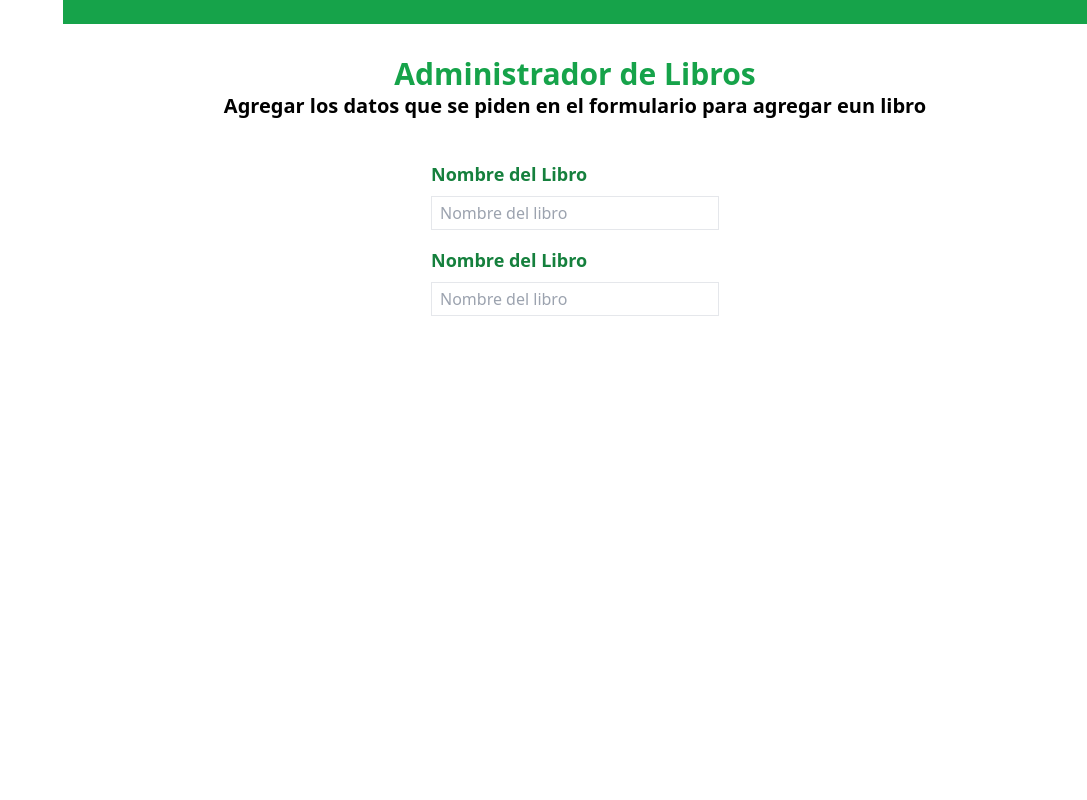
After one commit to AlejandroEs04/SisBiblioteca, a PHP site: template views/paginas/addbook.php in a window 1280 px wide. The commit adds this page. Shown: the whole page, without its empty margins (193-1280 px from the left). Run offline with PHP 8.4, Linux system fonts and the light colour scheme; the template is opened without the code that fills it, so the values that code supplies are empty.

Commit message:
"Commit save"

```diff
--- a/controllers/PaginasController.php
+++ b/controllers/PaginasController.php
@@ -11,4 +11,10 @@ class PaginasController {
 
         ]);
     }
+
+    public static function agregarLibros(Router $router) {
+        $router->render('paginas/addbook', [
+
+        ]);
+    }
 }
--- a/public/dist/output.css
+++ b/public/dist/output.css
@@ -558,6 +554,10 @@ video {
 
 .mt-5 {
   margin-top: 1.25rem;
+}
+
+.mt-10 {
+  margin-top: 2.5rem;
 }
 
 .flex {
@@ -588,12 +588,12 @@ video {
   height: 2rem;
 }
 
-.h-80 {
-  height: 20rem;
+.h-full {
+  height: 100%;
 }
 
-.h-full {
-  height: 100%;
+.w-1\/2 {
+  width: 50%;
 }
 
 .w-56 {
@@ -610,6 +610,10 @@ video {
 
 .w-full {
   width: 100%;
+}
+
+.w-1\/3 {
+  width: 33.333333%;
 }
 
 .flex-1 {
@@ -652,6 +656,14 @@ video {
   gap: 0.25rem;
 }
 
+.gap-2 {
+  gap: 0.5rem;
+}
+
+.gap-4 {
+  gap: 1rem;
+}
+
 .gap-5 {
   gap: 1.25rem;
 }
--- a/public/index.php
+++ b/public/index.php
@@ -12,6 +12,9 @@ $router = new Router();
 $router->get('/', [PaginasController::class, 'index']);
 
 /** ZONA ADMINISTRADOR **/
+$router->get('/add-books', [PaginasController::class, 'agregarLibros']);
+$router->post('/add-books', [PaginasController::class, 'agregarLibros']);
+
 
 /** LOGIN O LOGOUT **/
 $router->get('/login', [AuthController::class, 'login']);
--- /dev/null
+++ b/views/paginas/addbook.php
@@ -0,0 +1,27 @@
+<div class="flex flex-col items-center" >
+    <div class="text-center" >
+        <h1 class="font-bold text-3xl text-green-600" >Administrador de Libros</h1>
+        <p class="text-xl font-bold" >Agregar los datos que se piden en el formulario para agregar eun libro</p>
+    </div>
+    <form class="flex flex-col items-center gap-4 mt-10 w-1/3" >
+        <div class="flex flex-col gap-2 w-full" >
+            <label class="text-lg font-bold text-green-700" >Nombre del Libro</label>
+            <input
+                type="text"
+                name="nombre"
+                placeholder="Nombre del libro"
+                class="px-2 py-1 border-b border"
+            >
+        </div>
+
+        <div class="flex flex-col gap-2 w-full" >
+            <label class="text-lg font-bold text-green-700" >Nombre del Libro</label>
+            <input
+                type="text"
+                name="nombre"
+                placeholder="Nombre del libro"
+                class="px-2 py-1 border-b border"
+            >
+        </div>
+    </form>
+</div>
```
Also changed, not shown: other parts of public/dist/output.css (+25 -22 lines).
